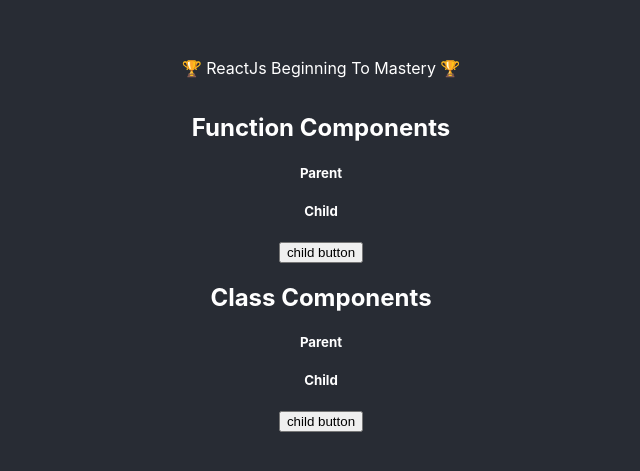
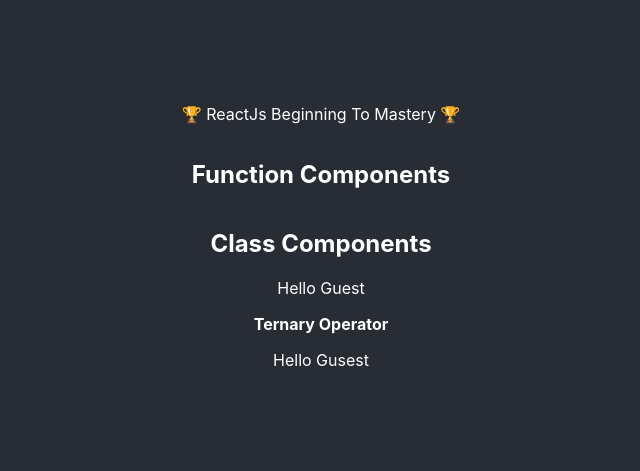
Before and after one commit to shivprajapat/ReactJs-Beginning-to-Mastery, a React (Create React App) app: page / in a window 1280 px wide. Shown: the part 163-634 px from the top of the page, without its empty margins (319-959 px from the left). Built offline with nearby package versions, Linux system fonts and the light colour scheme.

Commit message:
Conditional Rendering use class component

```diff
--- a/src/class/Child.js
+++ /dev/null
@@ -1,15 +0,0 @@
-import React, { Component } from 'react'
-
-class Child extends Component {
-    render() {
-        const { clickMe } = this.props;
-        return (
-            <div>
-                <h5>Child</h5>
-                <button onClick={() => clickMe('child component !!')}>child button</button>
-            </div>
-        )
-    }
-}
-
-export default Child
--- a/src/class/Cls.js
+++ b/src/class/Cls.js
@@ -1,12 +1,37 @@
 import React, { Component } from 'react'
-import Parent from './Parent';
 
 export default class Cls extends Component {
+  constructor() {
+    super()
+    this.state = {
+      isLoggedIn: false,
+    }
+
+  }
+  isLoggedIn() {
+    if (this.state.isLoggedIn) {
+      return <p>Hello Shiv </p>
+    } else {
+      return <p>Hello Guest </p>
+
+    }
+  }
+  isLoggedInTernary() {
+    return (
+      <>
+        <b>Ternary Operator</b><p>
+          Hello {this.state.isLoggedIn ? "Shiv" : "Gusest"}</p>
+      </>
+    )
+  }
   render() {
+
     return (
       <div>
         <h2>Class Components</h2>
-        <Parent />
+        {this.isLoggedIn()}
+        {this.isLoggedInTernary()}
+        {this.state.isLoggedIn && <p>Welcome Shiv</p>}
       </div>
     )
   }
--- a/src/class/Parent.jsx
+++ /dev/null
@@ -1,18 +0,0 @@
-import React, { Component } from "react";
-import Child from "./Child";
-
-class Parent extends Component {
-  clickMe(message) {
-    alert(`Click to ${message}`);
-  }
-  render() {
-    return (
-      <div>
-        <h5>Parent</h5>
-        <Child clickMe={this.clickMe} />
-      </div>
-    );
-  }
-}
-
-export default Parent;
--- a/src/function/Child.js
+++ /dev/null
@@ -1,12 +0,0 @@
-import React from 'react'
-
-const Child = ({clickMe}) => {
-    return (
-        <div>
-            <h5>Child</h5>
-            <button onClick={() => clickMe('child component !!')}>child button</button>
-        </div>
-    )
-}
-
-export default Child
--- a/src/function/Fun.js
+++ b/src/function/Fun.js
@@ -1,11 +1,9 @@
 import React from 'react'
-import Parent from './Parent';
 
 const Fun = () => {
   return (
     <div>
       <h2>Function Components</h2>
-      <Parent />
     </div>
   )
 }
--- a/src/function/Parent.jsx
+++ /dev/null
@@ -1,16 +0,0 @@
-import React from "react";
-import Child from "./Child";
-
-const Parent = () => {
-  function clickMe(message) {
-    alert(`Click to ${message}`);
-  }
-  return (
-    <div>
-      <h5>Parent</h5>
-      <Child clickMe={clickMe} />
-    </div>
-  );
-};
-
-export default Parent;
```
